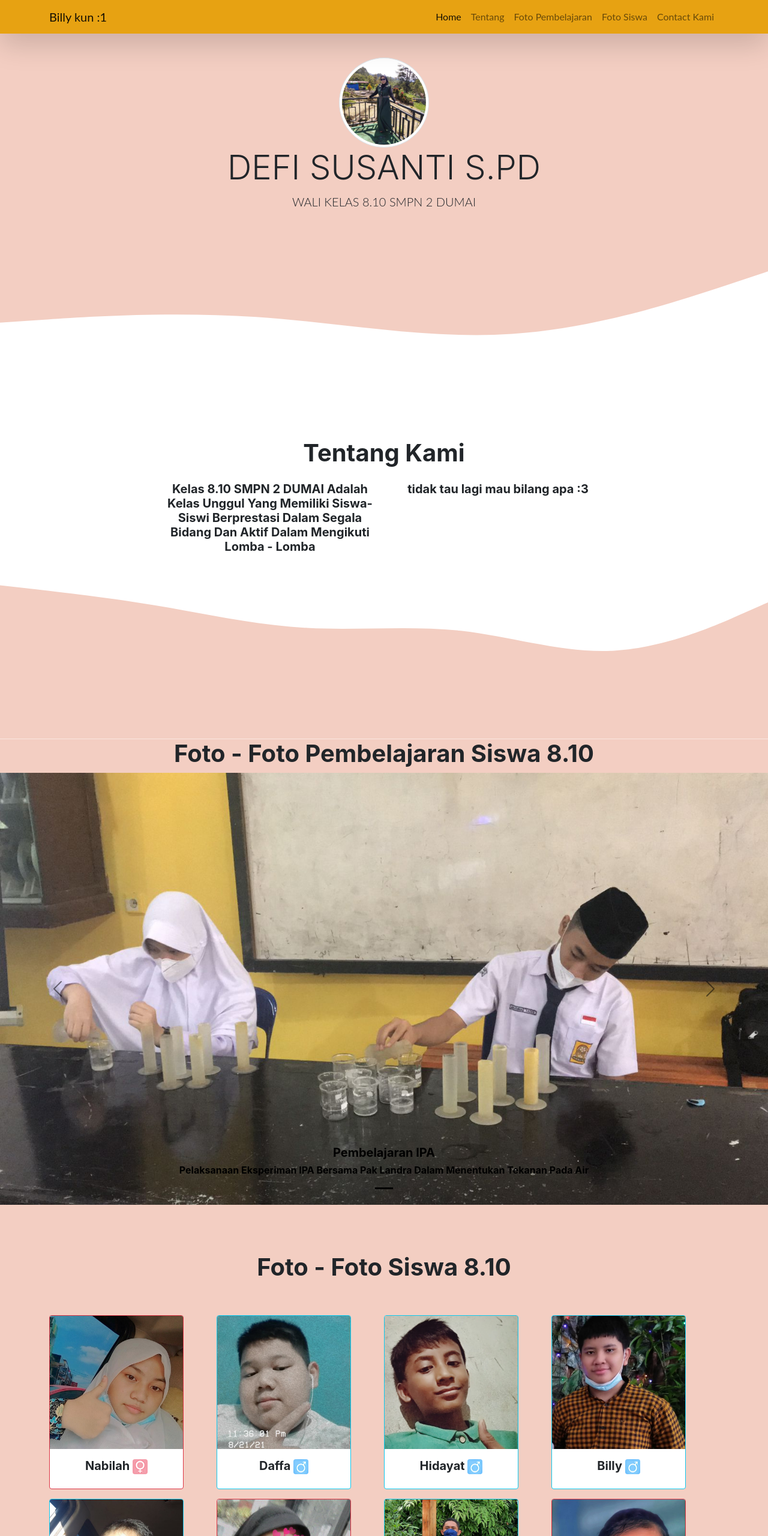
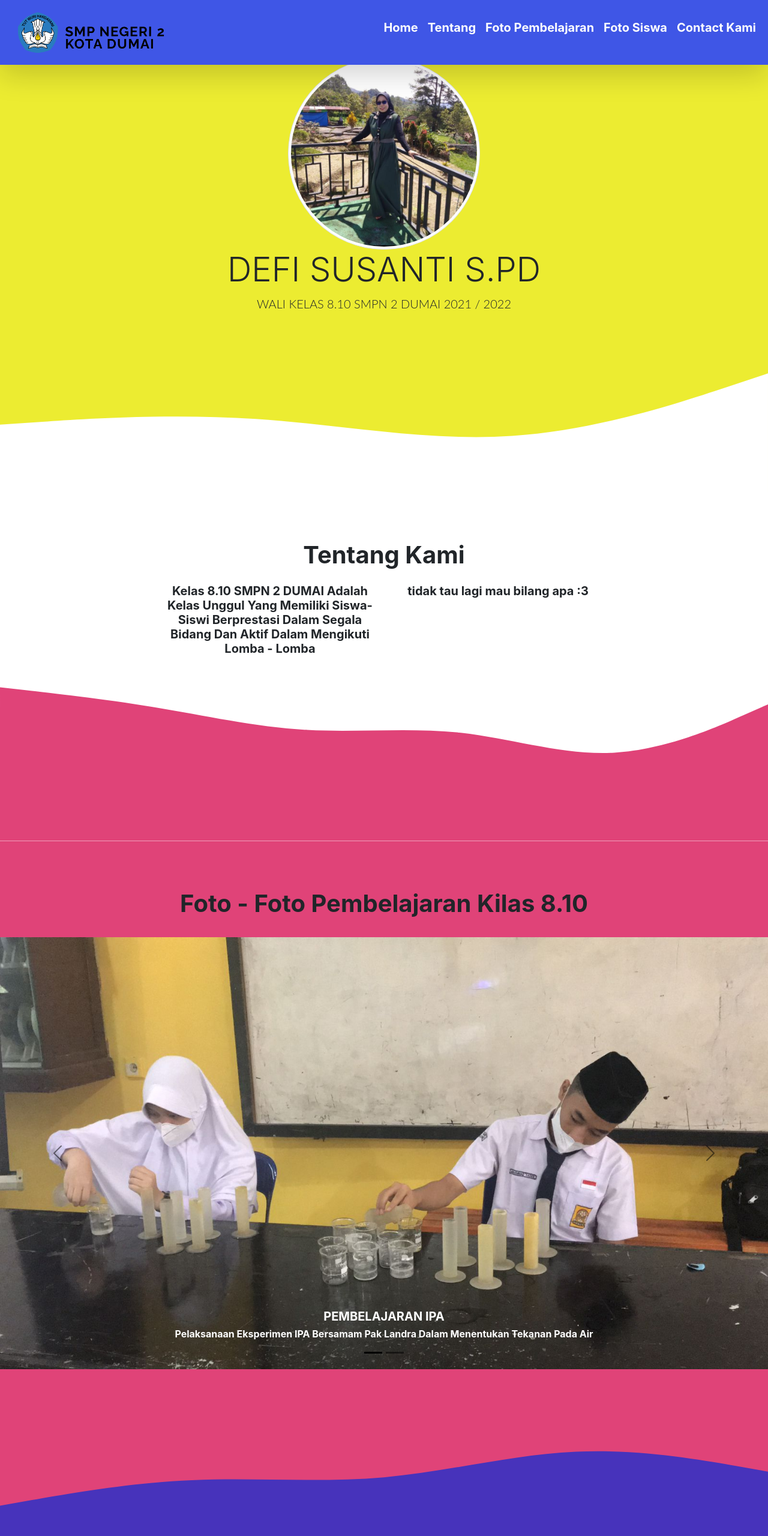
Before and after one commit to BillyLOLwkwk/BillyLOLwkwk.github.io, a plain HTML site: page index.html in a window 1280 px wide. Shown: the top 2560 px of the page at 60% size. Drawn offline with nearby package versions, Linux system fonts and the light colour scheme.

Commit message:
update sementar
cuma beberapa update biasa

```diff
--- a/Function Script.js
+++ b/Function Script.js
@@ -60,71 +60,6 @@ function onCreateCard(imageName, name, gender) {
   }
 }
 
-function onAddSlide(imageName, judul, deskripsi, urutan) {
-  // deskripsi bisa berisi kosong tetapi tetap harus dibuat
-  // rasio photo 720 : 1200 atau sejenis nya
-  imageName = "img/slide/" + imageName;
-  if (urutan == 1) {
-    document.getElementById("button-slide").innerHTML += `<button type="button" data-bs-target="#carouselExampleDark" data-bs-slide-to="0" class="active" aria-current="true" aria-label="Slide 1"></button>
-    `;
-
-    document.getElementById("mulai-slide").innerHTML +=
-      `
-    <div class="carousel-item active" data-bs-interval="10000">
-      <img src=` +
-      imageName +
-      ` class="d-block w-100" alt=
-    ` +
-      judul +
-      `>
-      <div class="carousel-caption d-none d-md-block">
-        <h5>
-        ` +
-      judul +
-      `</h5>
-        <h6>
-        ` +
-      deskripsi +
-      `</h6>
-      </div>
-    </div>
-    `;
-  } else {
-    document.getElementById("button-slide").innerHTML +=
-      `<button type="button" data-bs-target="#carouselExampleDark" data-bs-slide-to=
-    ` +
-      (urutan - 1).toArray() +
-      ` aria-label="Slide
-      ` +
-      urutan.toArray() +
-      `"></button>
-    `;
-
-    document.getElementById("mulai-slide").innerHTML +=
-      `
-    <div class="carousel-item active" data-bs-interval="10000">
-      <img src=
-` +
-      imageName +
-      ` class="d-block w-100" alt=
-    ` +
-      imageName +
-      `>
-      <div class="carousel-caption d-none d-md-block">
-        <h5>
-        ` +
-      judul +
-      `</h5>
-        <p>
-        ` +
-      deskripsi +
-      `</p>
-      </div>
-    </div>
-    `;
-  }
-}
-
 /* CARA MENGGUNAKAN
 1. Semua input dibuka dan ditutup dengan tanda kutip 2 / 1 *(penggunaan dalam html) *(kecuali dalam beberapa hal, keterangan ada dalam setiap fungsi)
   Contoh: onCreateCard('Salwa', "Salwa", 'pr')
--- a/index.html
+++ b/index.html
@@ -24,28 +24,28 @@
   </head>
   <body id="home">
     <!-- Navbar -->
-    <nav class="navbar navbar-expand-lg navbar-light shadow-lg fixed-top" style="background-color: #e69f07ef">
-      <div class="container">
-        <a class="navbar-brand" href="#">Billy kun :1</a>
-        <button class="navbar-toggler" type="button" data-bs-toggle="collapse" data-bs-target="#navbarNav" aria-controls="navbarNav" aria-expanded="false" aria-label="Toggle navigation">
+    <nav class="navbar navbar-expand-lg navbar-light shadow-lg fixed-top" style="background-color: rgb(63, 86, 230); opacity: 1; transform: translate(0px, 0px);">
+      <div class="container-fluid">
+        <img src="img/sekolah-icon.png" width = '25%'>
+        <button class="navbar-toggler" type="button" data-bs-toggle="collapse" data-bs-target="#navbarNav" aria-controls="navbarNav" aria-expanded="true" aria-label="Toggle navigation">
           <span class="navbar-toggler-icon"></span>
         </button>
-        <div class="collapse navbar-collapse" id="navbarNav">
+        <div class="navbar-collapse collapse show" id="navbarNav">
           <ul class="navbar-nav ms-auto">
             <li class="nav-item">
-              <a class="nav-link active" aria-current="page" href="#home">Home</a>
+              <h5><p class="nav-link active text-white"aria-current="page" href="#home">Home</p></h5>
             </li>
             <li class="nav-item">
-              <a class="nav-link" href="#about">Tentang</a>
+              <h5><p class="nav-link text-white" href="#about">Tentang</p></h5>
             </li>
             <li class="nav-item">
-              <a class="nav-link" href="#carouselExampleDark">Foto Pembelajaran</a>
+              <h5><p class="nav-link text-white" href="#carouselExampleDark">Foto Pembelajaran</p></h5>
             </li>
             <li class="nav-item">
-              <a class="nav-link" href="#foto-foto">Foto Siswa</a>
+              <h5><p class="nav-link text-white" href="#foto-foto">Foto Siswa</p></h5>
             </li>
             <li class="nav-item">
-              <a class="nav-link" href="#contact saya">Contact Kami</a>
+              <h5><p class="nav-link text-white" href="#contact saya">Contact Kami</p></h5>
             </li>
           </ul>
         </div>
@@ -55,7 +55,7 @@
 
     <!-- Jumbotron -->
     <section class="jumbotron text-center">
-      <img src="img/card/Bu Defi.jpg" alt="BU DEFI" width="150" class="rounded-circle img-thumbnail" data-aos="fade-in" />
+      <img src="img/card/Bu Defi.jpg" alt="BU DEFI" width="25%" class="rounded-circle img-thumbnail" data-aos="fade-in" />
       <h1 class="display-4">DEFI SUSANTI S.PD</h1>
       <p class="lead"></p>
       <svg xmlns="http://www.w3.org/2000/svg" viewBox="0 0 1440 320">
@@ -87,7 +87,7 @@
       </div>
       <svg xmlns="http://www.w3.org/2000/svg" viewBox="0 0 1440 320">
         <path
-          fill="#f3cec2"
+          fill="#e04378"
           fill-opacity="1"
           d="M0,32L48,37.3C96,43,192,53,288,69.3C384,85,480,107,576,112C672,117,768,107,864,117.3C960,128,1056,160,1152,154.7C1248,149,1344,107,1392,85.3L1440,64L1440,320L1392,320C1344,320,1248,320,1152,320C1056,320,960,320,864,320C768,320,672,320,576,320C480,320,384,320,288,320C192,320,96,320,48,320L0,320Z"
         ></path>
@@ -96,19 +96,31 @@
     <!-- Akhir About -->
 
     <!-- Slide -->
-    <div class="row text-center" style='background-color:#f3cec2'>
+    <section id='slide' style='background-color:#e04378'>
+      <div class="row text-center mb-4">
         <div class="col">
-        <h1>Foto - Foto Pembelajaran Siswa 8.10</h2>
+          <h1>Foto - Foto Pembelajaran Kilas 8.10</h2>
         </div>
       </div>
       <div id="carouselExampleDark" class="carousel carousel-dark slide" data-bs-ride="carousel">
-      <div id='button-slide' class="carousel-indicators">
+        <div class="carousel-indicators">
+          <button type="button" data-bs-target="#carouselExampleDark" data-bs-slide-to="0" class="active" aria-current="true" aria-label="Slide 1"></button>
+          <button type="button" data-bs-target="#carouselExampleDark" data-bs-slide-to="1" aria-label="Slide 2"></button>        </div>
+        <div class="carousel-inner">
+          <div class="carousel-item active" data-bs-interval="10000">
+            <img src="img/slide/Pembelajaran_IPA.jpeg" class="d-block w-100" alt="Pembelajaran IPA">
+            <div class="carousel-caption d-none d-md-block">
+              <h5 class='text-white'>PEMBELAJARAN IPA</h5>
+              <h6 class='text-white'>Pelaksanaan Eksperimen IPA Bersamam Pak Landra Dalam Menentukan Tekanan Pada Air</h6>
             </div>
-      <div id='mulai-slide'class="carousel-inner">
-        <script>
-          onAddSlide('Pembelajaran_IPA.jpeg', 'Pembelajaran IPA', 'Pelaksanaan Eksperiman IPA Bersama Pak Landra Dalam Menentukan Tekanan Pada Air', 1)
-          // fungsi onAddSlide masih dalam pengembangan, jadi jangan ngeluh kalau urutan 2 sampai selanjutnya gk bisa bruh
-        </script>
+          </div>
+          <div class="carousel-item" data-bs-interval="2000">
+            <img src="img/slide/Permbersihan_kelas.png" class="d-block w-100" alt="Bersih Bersih Kelas">
+            <div class="carousel-caption d-none d-md-block">
+              <h5 class='text-white'>Pembersihan Kelas 8.10</h5>
+              <h6 class='text-white'>Gotong Royong Dalam Membersihkan Kelas Baru 8.10 Bersama Sama *(sebagian aja yang kerja)</h6>
+            </div>
+          </div>
         </div>
         <button class="carousel-control-prev" type="button" data-bs-target="#carouselExampleDark" data-bs-slide="prev">
           <span class="carousel-control-prev-icon" aria-hidden="true"></span>
@@ -119,14 +131,23 @@
           <span class="visually-hidden">Next</span>
         </button>
       </div>
+      <svg xmlns="http://www.w3.org/2000/svg" viewBox="0 0 1440 320">
+        <path
+          fill="#4733bb"
+          fill-opacity="1"
+          d="M0,256L60,245.3C120,235,240,213,360,208C480,203,600,213,720,202.7C840,192,960,160,1080,154.7C1200,149,1320,171,1380,181.3L1440,192L1440,320L1380,320C1320,320,1200,320,1080,320C960,320,840,320,720,320C600,320,480,320,360,320C240,320,120,320,60,320L0,320Z"
+        ></path>
+      </svg>
+    </section>
+
     <!-- Akhir Slide-->
 
     <!-- Foto-Foto Siswa -->
     <section id="foto-foto" >
       <div class="container">
-        <div class="row text-center mb-5">
+        <div class="row text-center mb-4">
           <div class="col">
-            <h1>Foto - Foto Siswa 8.10</h2>
+            <h1 class='text-white'>Foto - Foto Siswa 8.10</h2>
           </div>
         </div>
         <div id="mulai-foto" class="card-group justify-content-evenly" data-aos="flip-left" data-aos-delay="200">
@@ -150,6 +171,7 @@
             onCreateCard('Echa.png', 'Echa', 'pr')
             onCreateCard('Intan.png', 'Intan','pr')
             onCreateCard('Lutfiah.png', 'Lutfiah', 'pr')
+            onCreateCard('Naura.png', 'Naura', 'pr')
             // akhir sesi foto - foto bro
           </script>
         </div>
@@ -214,10 +236,7 @@
 
     <!-- Footer -->
     <footer class="text-white text-center pb-2" style="background-color: #e69f07ce">
-      <p>Created By</p>
-      <p class="text-light fw-bold"><u>Billy(Leader & Programmer)</u></p>
-      <u class="text-light fw-bold"> Echa(Logo Designer) </u>
-      <u class="text-light fw-bold"> Nabilah(Helping & WEB Tester) </u>
+      <h6>Update Terakhir : 04 / 02 / 2020</h6>
     </footer>
     <!-- Akhir Footer -->
 
@@ -235,7 +254,7 @@
 
     <script>
       gsap.registerPlugin(TextPlugin);
-      gsap.to(".lead", { duration: 2, delay: 1, text: "WALI KELAS 8.10 SMPN 2 DUMAI" });
+      gsap.to(".lead", { duration: 2.2, delay: 1, text: "WALI KELAS 8.10 SMPN 2 DUMAI 2021 / 2022" });
       gsap.from(".navbar", { duration: 1.5, y: -125, opacity: 0, ease: "bounce" });
       gsap.from(".display-4", { duration: 1, x: -100, opacity: 0, ease: "back" });
     </script>
--- a/style.css
+++ b/style.css
@@ -1,10 +1,10 @@
 .jumbotron {
   padding-top: 6rem;
-  background-color: #f3cec2;
+  background-color: #ecec31;
 }
 
 #foto-foto {
-  background-color: #f3cec2;
+  background-color: #4733bb;
 }
 .card {
   width: 14rem;
@@ -98,18 +98,6 @@ body {
   -webkit-tap-highlight-color: rgba(0, 0, 0, 0);
 }
 
-hr {
-  margin: 1rem 0;
-  color: inherit;
-  background-color: currentColor;
-  border: 0;
-  opacity: 0.25;
-}
-
-hr:not([size]) {
-  height: 0.125rem;
-}
-
 h6,
 .h6,
 h5,
```
Also changed, not shown: img/card/Naura.jpeg (deleted), img/card/Naura.png (added), img/sekolah-icon.png (added), img/slide/Permbersihan_kelas.png (added). Lines whose indentation alone changed are shown as unchanged.
